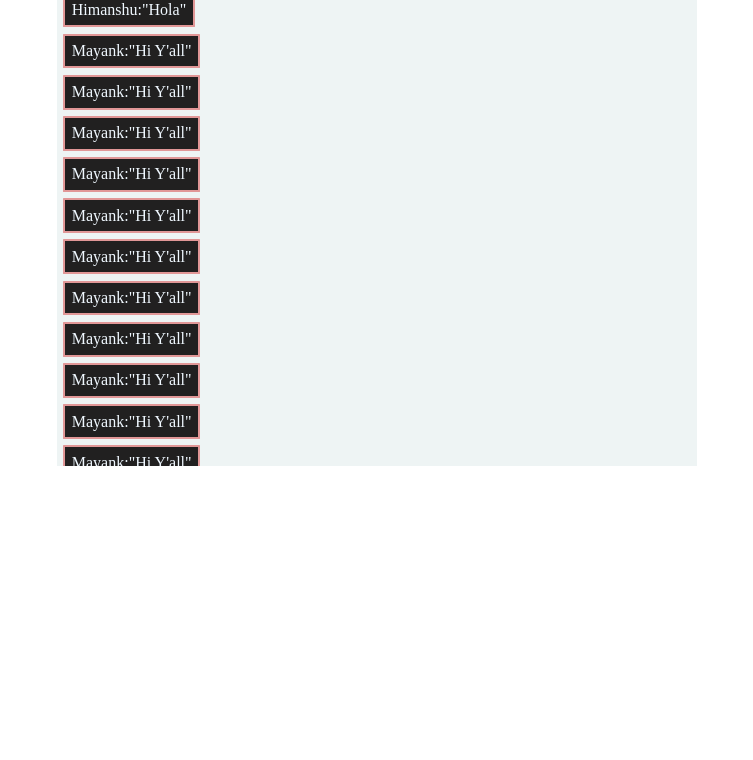
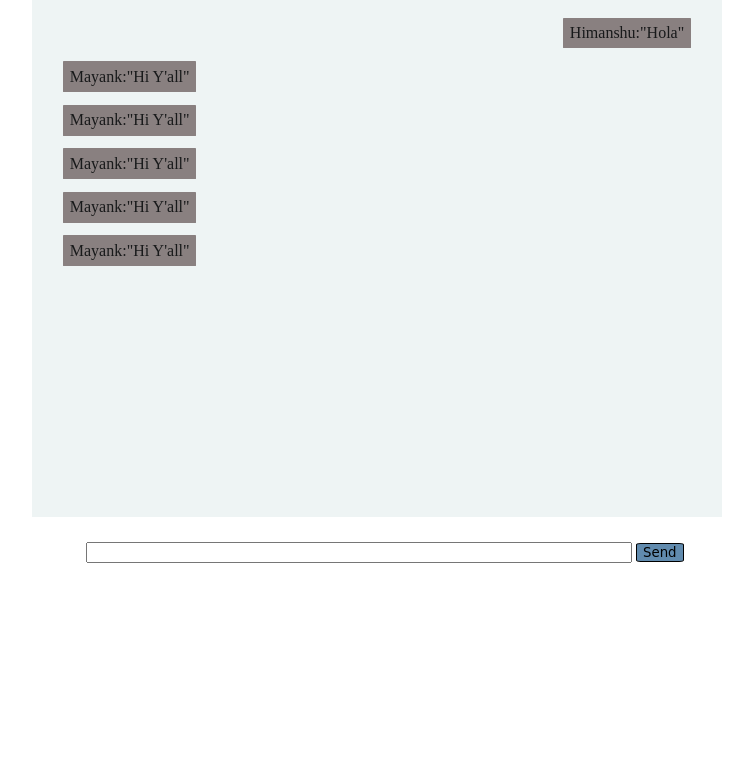
Before and after one commit to mayhim182/nodePractice, a plain HTML site: page baat/index.html in a window 1280 px wide. Shown: the part 40-800 px from the top of the page, without its empty margins (263-1016 px from the left). Drawn offline with Linux system fonts and the light colour scheme.

Commit message:
daily code push

```diff
--- a/baat/index.html
+++ b/baat/index.html
@@ -18,17 +18,13 @@
         <div class="message left">Mayank:"Hi Y'all"</div>
         <div class="message left">Mayank:"Hi Y'all"</div>
         <div class="message left">Mayank:"Hi Y'all"</div>
-        <div class="message left">Mayank:"Hi Y'all"</div>
-        <div class="message left">Mayank:"Hi Y'all"</div>
-        <div class="message left">Mayank:"Hi Y'all"</div>
-        <div class="message left">Mayank:"Hi Y'all"</div>
-        <div class="message left">Mayank:"Hi Y'all"</div>
-        <div class="message left">Mayank:"Hi Y'all"</div>
-        <div class="message left">Mayank:"Hi Y'all"</div>
-        <div class="message left">Mayank:"Hi Y'all"</div>
-        <div class="message left">Mayank:"Hi Y'all"</div>
-        <div class="message left">Mayank:"Hi Y'all"</div>
-        <div class="message left">Mayank:"Hi Y'all"</div>
+    </div>
+
+    <div class="send">
+        <form action="#">
+            <input type="text" name="messageInput" id="messageInput">
+            <button class="btn" type="submit">Send</button>
+        </form>
     </div>
 </body>
 </html>
--- /dev/null
+++ b/baat/node_server/index.js
@@ -0,0 +1 @@
+const io = require('socket.io');
--- a/baat/style.css
+++ b/baat/style.css
@@ -10,24 +10,50 @@
     background-color: rgb(238, 244, 244);
     height: 60vh;
     width: 50vw;
+    padding: 2%;
     margin: auto;
-    overflow-y: scroll;
+    overflow-y: auto;
+    margin-bottom: 2%;
 }
 
 .message{
     width: max-content;
-    border: 2px solid rgb(225, 151, 151);
+    /* border: 2px solid rgb(225, 151, 151); */
     border-radius: 1%;
-    color: aliceblue;
-    background-color: rgb(33, 32, 32);
+    color: rgb(24, 25, 26);
+    background-color: rgb(137, 128, 128);
     padding: 1%;
     margin: 1%;
 }
 
 .left{
-
+    float: left;
+    clear: both;
 }
 
 .right{
+    float: right;
+    clear: both;
+}
 
+.send{
+    width: 100vw;
+    margin: auto;
+    margin-top: 1%;
+    display: block;
+    text-align: center;
 }
+
+#messageInput{
+    width: 42%;
+}
+
+.btn{
+    cursor: pointer;
+    background: rgb(97, 139, 174);
+    color: black;
+    border: 1px solid black;
+    font-weight: 500;
+    font-family: cursive;
+    border-radius: 10%;
+}
```
Also changed, not shown: baat/node_server/package.json (added, +14 -0 lines), 2 other files.
